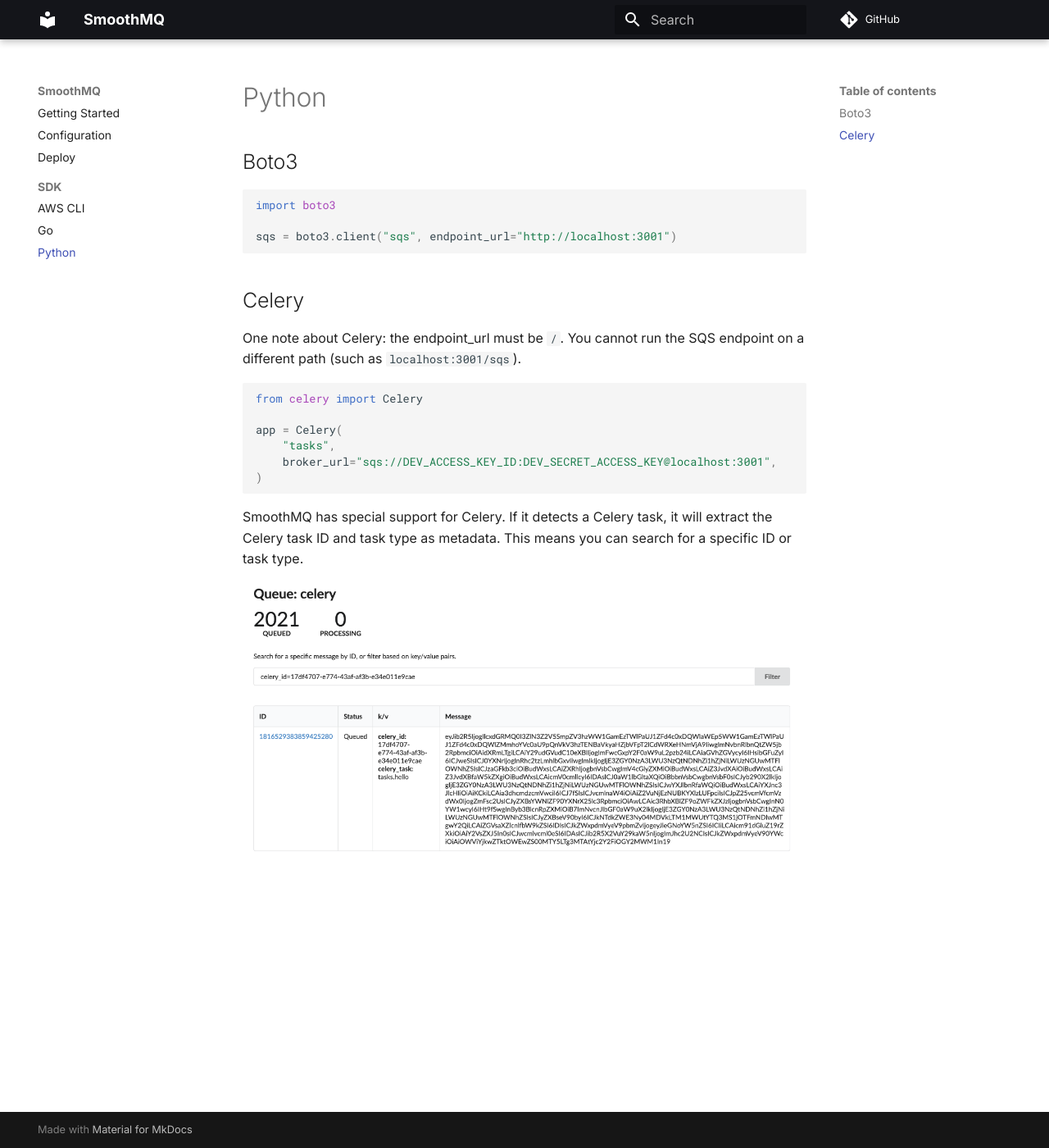
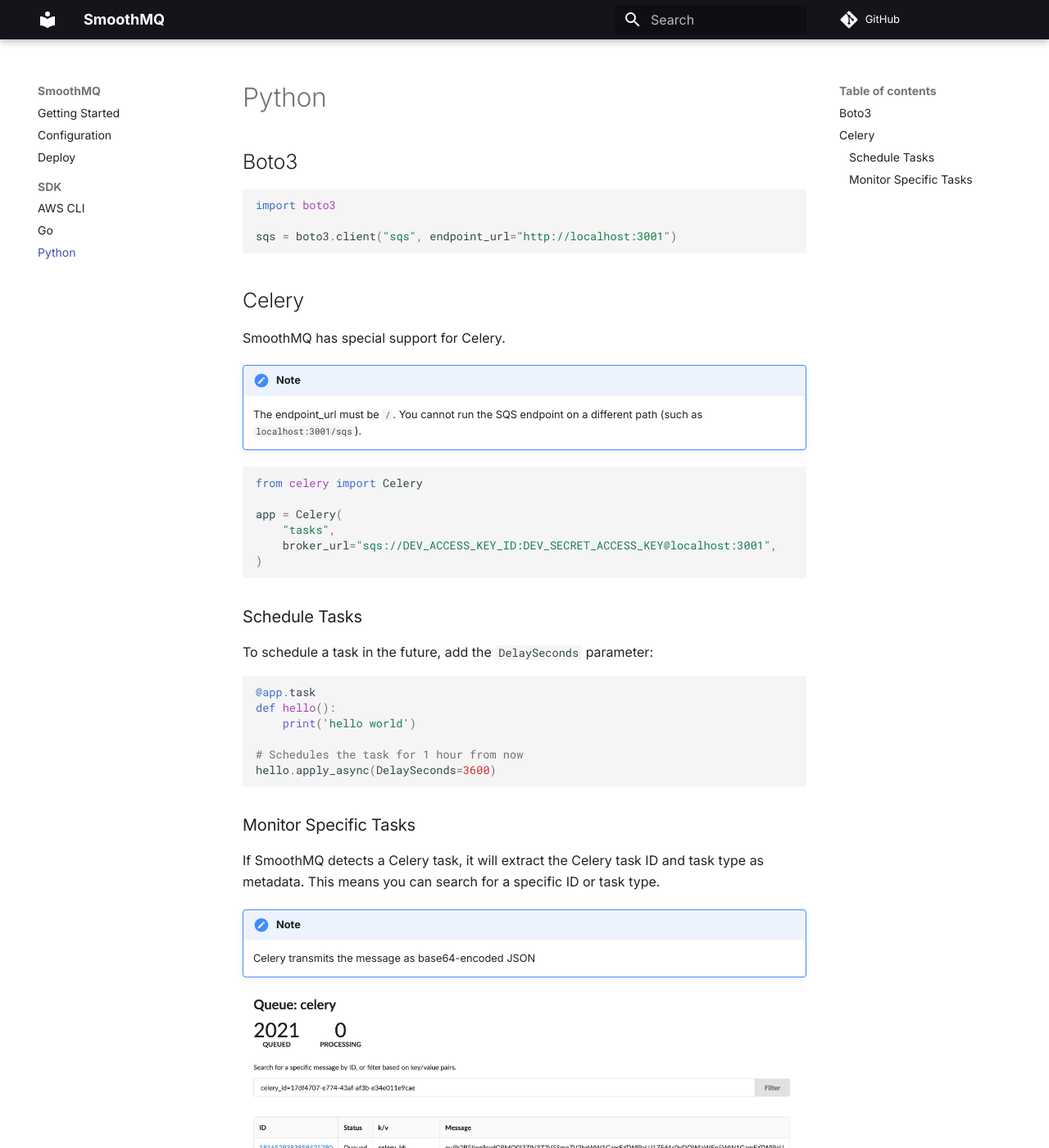
Before and after one commit to poundifdef/smoothmq-docs, an MkDocs documentation site: the page built from docs/SDK/python.md, in a window 1280 px wide and 1400 px high. Shown: the whole window at 82% size. Built offline with MkDocs 1.6.1 and Material for MkDocs 9.7.7, drawn with Linux system fonts in a browser that asks for light colours; comment, search, counter and statistics services are not loaded.

Commit message:
more celery docs

````diff
--- a/docs/SDK/python.md
+++ b/docs/SDK/python.md
@@ -9,8 +9,11 @@
 ```
 ## Celery
 
-One note about Celery: the endpoint_url must be `/`. You cannot run the SQS endpoint
-on a different path (such as `localhost:3001/sqs`).
+SmoothMQ has special support for Celery.
+
+!!! note
+    The endpoint_url must be `/`. You cannot run the SQS endpoint
+    on a different path (such as `localhost:3001/sqs`).
 
 ``` py
 from celery import Celery
@@ -21,8 +24,26 @@
 )
 ```
 
-SmoothMQ has special support for Celery. If it detects a Celery task, it will extract the
+### Schedule Tasks
+
+To schedule a task in the future, add the `DelaySeconds` parameter:
+
+``` py
+@app.task
+def hello():
+    print('hello world')
+
+# Schedules the task for 1 hour from now
+hello.apply_async(DelaySeconds=3600)
+```
+
+### Monitor Specific Tasks
+
+If SmoothMQ detects a Celery task, it will extract the
 Celery task ID and task type as metadata. This means you can search for a specific ID or
 task type.
 
+!!! note
+    Celery transmits the message as base64-encoded JSON
+
 [![Celery task in SmoothMQ](celery.png)](celery.png)
--- a/mkdocs.yml
+++ b/mkdocs.yml
@@ -27,7 +27,8 @@
   - pymdownx.inlinehilite
   - pymdownx.snippets
   - pymdownx.superfences
-  - pymdownx.superfences
+  - admonition
+  - pymdownx.details
   - pymdownx.tabbed:
       alternate_style: true
   - markdown_grid_tables
````
